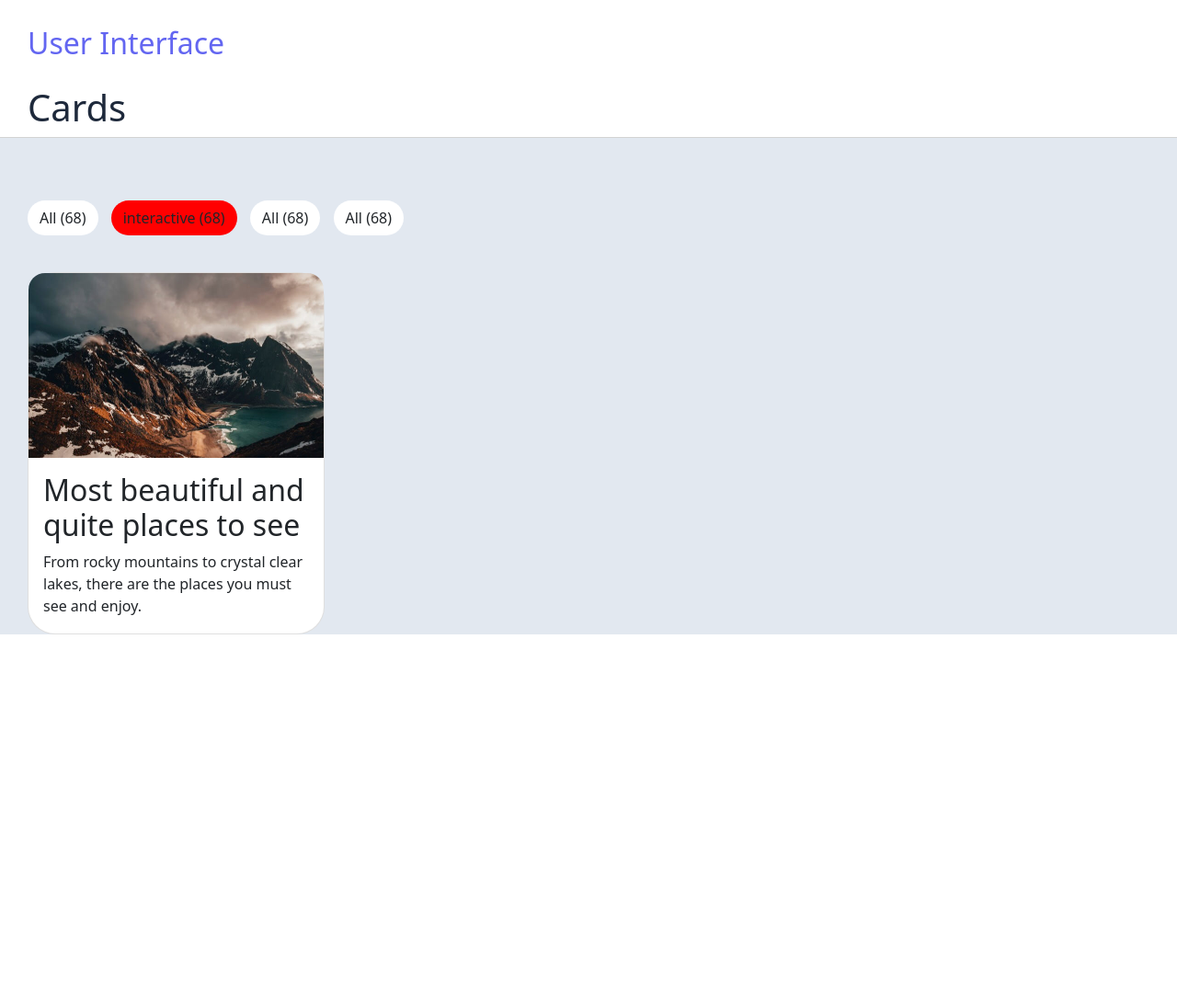
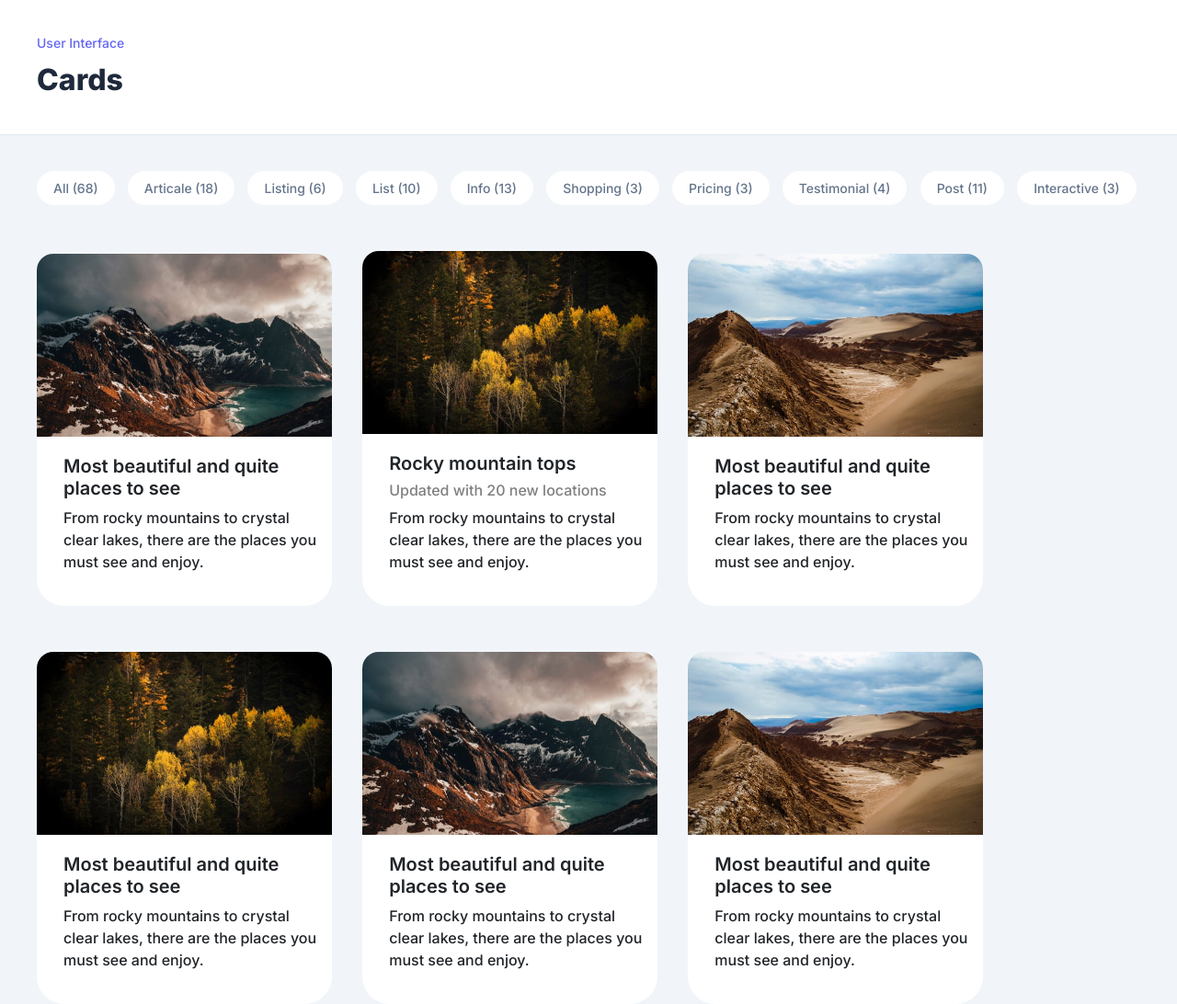
Before and after one commit to RahafAlodhami/Finance, a plain HTML site: page index.html in a window 1280 px wide. Shown: the whole page at 92% size. Before the commit the page ends 800 px from the top, so only its background shows below. Drawn offline with nearby package versions, Linux system fonts and the light colour scheme.

Commit message:
adding new scss elments

```diff
--- a/assets/scss/modules/_index.scss
+++ b/assets/scss/modules/_index.scss
@@ -1,55 +1,102 @@
-/* .packageCard-wrapper {
-  display: -webkit-box;
-  display: -ms-flexbox;
+ .packageCard-wrapper {
+  // display: -webkit-box;
+  // display: -ms-flexbox;
   display: flex;
-} */
+  flex-direction: column;
+}
 .packageCard-wrapper-header {
-  margin-left: 30px;
+  margin-left: 40px;
   color: rgb(255, 255, 255);
+  font-family: "Inter", sans-serif;
 }
 .packageCard-wrapper-subtitle {
-  margin-top: 28px;
+  margin-top: 39px;
   color: rgb(99, 102, 241);
+  font-weight: 500;
+  font-size: 14px;
 }
 .packageCard-wrapper-title {
-  margin-top: 27px;
+  margin-top: 12px;
   color: rgb(30, 41, 59);
+  font-weight: 800;
+  font-size: 32px;
 }
-.packageCard-wrapper-body{
-  background-color: rgb(226, 232, 240);
-  width: 100%;
- border-top: 1px solid lightgray;
+.packageCard-wrapper-body {
+  background-color: #f1f5f9;
+  border-top: 1px solid #e2e8f0;
+  margin-top: 32px;
 
 }
-.packageCard-filters{
+.packageCard-filters {
   margin-left: 30px;
-  margin-top: 38px;
+  margin-top: 9px;
+  margin-left: 40px;
 }
-.packageCard-filters-button{
+.packageCard-filters-button {
+  background-color: #ffffff;
+  border: none;
+  color: #64748B;
+  padding: 8px 18px;
+  margin-right: 10px;
   margin-top: 30px;
-  background-color: white;
+  font-size: 16px;
   border-radius: 20px;
+  font-size: 14px;
+  font-family: "Inter", sans-serif;
+  font-weight: 500;
 
-  margin-right: 10px;
-  &.is-active{
-    background-color: red ;
-  }
+
+  // &.is-active {
+  //    background-color: rgba(241,245,249,255);
+  // }
 }
 
-button:active{
-  background-color:grey ;
+button:focus {
+  background-color: #e2e8f0;
 }
 
-.packageCard-list{
+button:hover {
+  background-color: rgb(250, 250, 250);
+}
+
+.packageCard {
+  background-color: white;
+  border-radius: 30px;
+  width: 321px;
+  margin-left: 10px;
+  margin-right: 19px;
+  margin-top: 50px;
+  display: inline-block;
+
+}
+.packageCard-list {
   margin-left: 30px;
-  margin-top: 40px;
-  width: 323px;
-  height: 394px;
   border-radius: 30px;
 }
 
 .packageCard-img {
   border-top-left-radius: 18px;
   border-top-right-radius: 18px;
+  height: 199px;
+  width: 321px;
+}
+
+.packageCard-body{
+  font-family: "Inter", sans-serif;
+  padding: 20px 10px 20px 29px;
+
+  }
+.packageCard-body h2{
+font-size: 20px;
+font-weight: 600;
 
 }
+
+.packageCard-body-desc{
+  font-size: 14px;
+}
+
+
+.packageCard-body h6{
+  color:gray;
+}
--- a/index.html
+++ b/index.html
@@ -11,6 +11,12 @@
       crossorigin="anonymous"
     />
     <link rel="stylesheet" href="assets/css/style.css" />
+    <link rel="preconnect" href="https://fonts.googleapis.com" />
+    <link rel="preconnect" href="https://fonts.gstatic.com" crossorigin />
+    <link
+      href="https://fonts.googleapis.com/css2?family=Inter:wght@500;800;600;700&display=swap"
+      rel="stylesheet"
+    />
     <title>Cards</title>
   </head>
 
@@ -23,33 +29,142 @@
 
       <div class="packageCard-wrapper-body">
         <div class="packageCard-filters">
-          <button type="button" class="packageCard-filters-button btn">
+          <button type="button" class="packageCard-filters-button">
             All (68)
           </button>
-          <button type="button" class="packageCard-filters-button btn is-active">
-            interactive (68)
-          </button> <button type="button" class="packageCard-filters-button btn">
-            All (68)
-          </button> <button type="button" class="packageCard-filters-button btn">
-            All (68)
+          <button type="button" class="packageCard-filters-button is-active">
+            Articale (18)
+          </button>
+          <button type="button" class="packageCard-filters-button">
+            Listing (6)
+          </button>
+          <button type="button" class="packageCard-filters-button">
+            List (10)
+          </button>
+          <button type="button" class="packageCard-filters-button">
+            Info (13)
+          </button>
+          <button type="button" class="packageCard-filters-button is-active">
+            Shopping (3)
+          </button>
+          <button type="button" class="packageCard-filters-button">
+            Pricing (3)
+          </button>
+          <button type="button" class="packageCard-filters-button">
+            Testimonial (4)
+          </button>
+          <button type="button" class="packageCard-filters-button">
+            Post (11)
+          </button>
+          <button type="button" class="packageCard-filters-button">
+            Interactive (3)
           </button>
         </div>
-        <div class="packageCard-list card">
+
+        <div class="packageCard-list">
           <div class="packageCard">
             <div class="packageCard-header">
               <img
                 src="assets\images\cards\01-320x200.jpg"
-                class="packageCard-img  card-img-top"
+                class="packageCard-img"
                 alt="Rockey mountains"
               />
             </div>
 
-            <div class="packageCard-body card-body">
-              <h2 class="packageCard-title">
-                Most beautiful and quite places to see
-              </h2>
+            <div class="packageCard-body">
+              <h2>Most beautiful and quite places to see</h2>
 
-              <p class="packageCard-desc card-text">
+              <p class="packageCard-desc">
+                From rocky mountains to crystal clear lakes, there are the
+                places you must see and enjoy.
+              </p>
+            </div>
+          </div>
+          <div class="packageCard">
+            <div class="packageCard-header">
+              <img
+                src="assets\images\cards\02-320x200.jpg"
+                class="packageCard-img"
+                alt="Rockey mountains"
+              />
+            </div>
+
+            <div class="packageCard-body">
+              <h2>Rocky mountain tops</h2>
+             <h6>Updated with 20 new locations</h6>
+              <p class="packageCard-desc">
+                From rocky mountains to crystal clear lakes, there are the
+                places you must see and enjoy.
+              </p>
+            </div>
+          </div>
+          <div class="packageCard">
+            <div class="packageCard-header">
+              <img
+                src="assets\images\cards\03-320x200.jpg"
+                class="packageCard-img"
+                alt="Rockey mountains"
+              />
+            </div>
+
+            <div class="packageCard-body">
+              <h2>Most beautiful and quite places to see</h2>
+
+              <p class="packageCard-desc">
+                From rocky mountains to crystal clear lakes, there are the
+                places you must see and enjoy.
+              </p>
+            </div>
+          </div>
+          <div class="packageCard">
+            <div class="packageCard-header">
+              <img
+                src="assets\images\cards\02-320x200.jpg"
+                class="packageCard-img"
+                alt="Rockey mountains"
+              />
+            </div>
+
+            <div class="packageCard-body">
+              <h2>Most beautiful and quite places to see</h2>
+
+              <p class="packageCard-desc">
+                From rocky mountains to crystal clear lakes, there are the
+                places you must see and enjoy.
+              </p>
+            </div>
+          </div>
+          <div class="packageCard">
+            <div class="packageCard-header">
+              <img
+                src="assets\images\cards\01-320x200.jpg"
+                class="packageCard-img"
+                alt="Rockey mountains"
+              />
+            </div>
+
+            <div class="packageCard-body">
+              <h2>Most beautiful and quite places to see</h2>
+
+              <p class="packageCard-desc">
+                From rocky mountains to crystal clear lakes, there are the
+                places you must see and enjoy.
+              </p>
+            </div>
+          </div>
+          <div class="packageCard">
+            <div class="packageCard-header">
+              <img
+                src="assets\images\cards\03-320x200.jpg"
+                class="packageCard-img"
+                alt="Rockey mountains"
+              />
+            </div>
+
+            <div class="packageCard-body">
+              <h2>Most beautiful and quite places to see</h2>
+
+              <p class="packageCard-desc">
                 From rocky mountains to crystal clear lakes, there are the
                 places you must see and enjoy.
               </p>
```
Also changed, not shown: assets/css/style.css, 1 other file.
